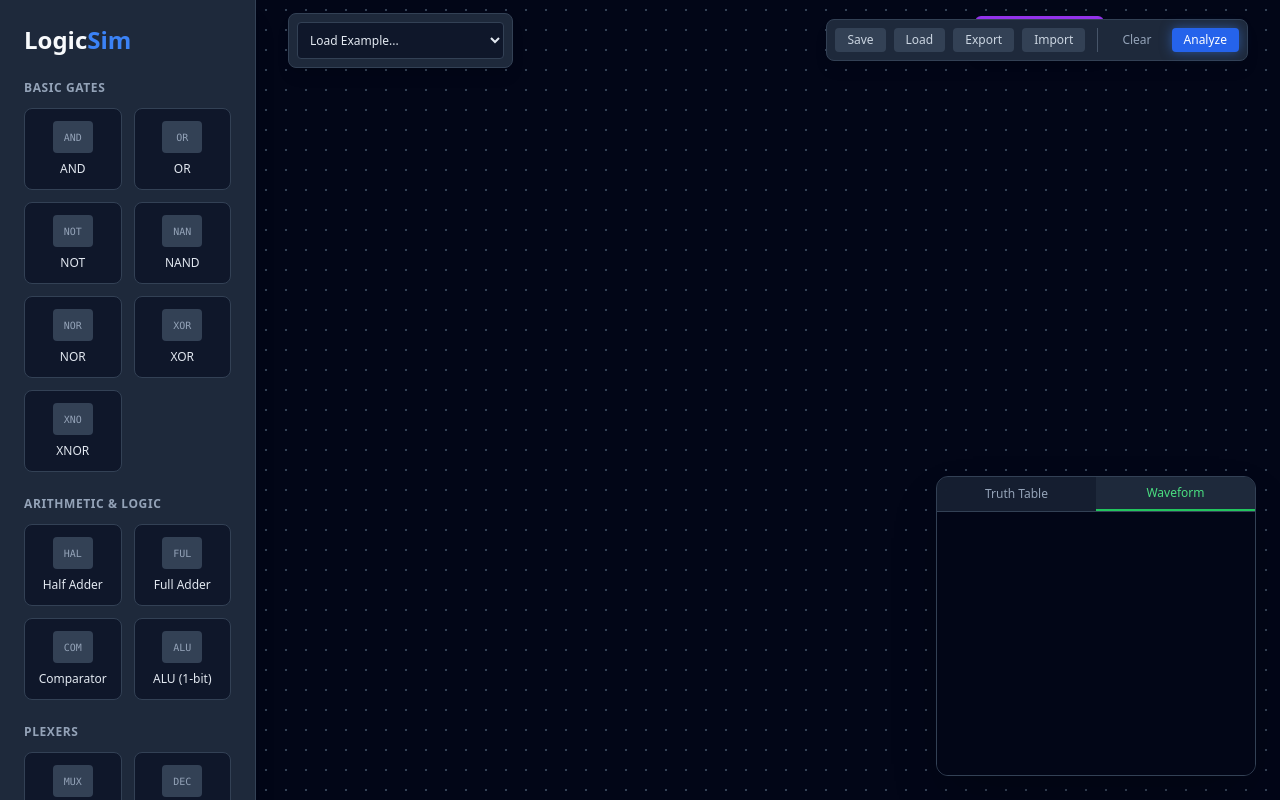
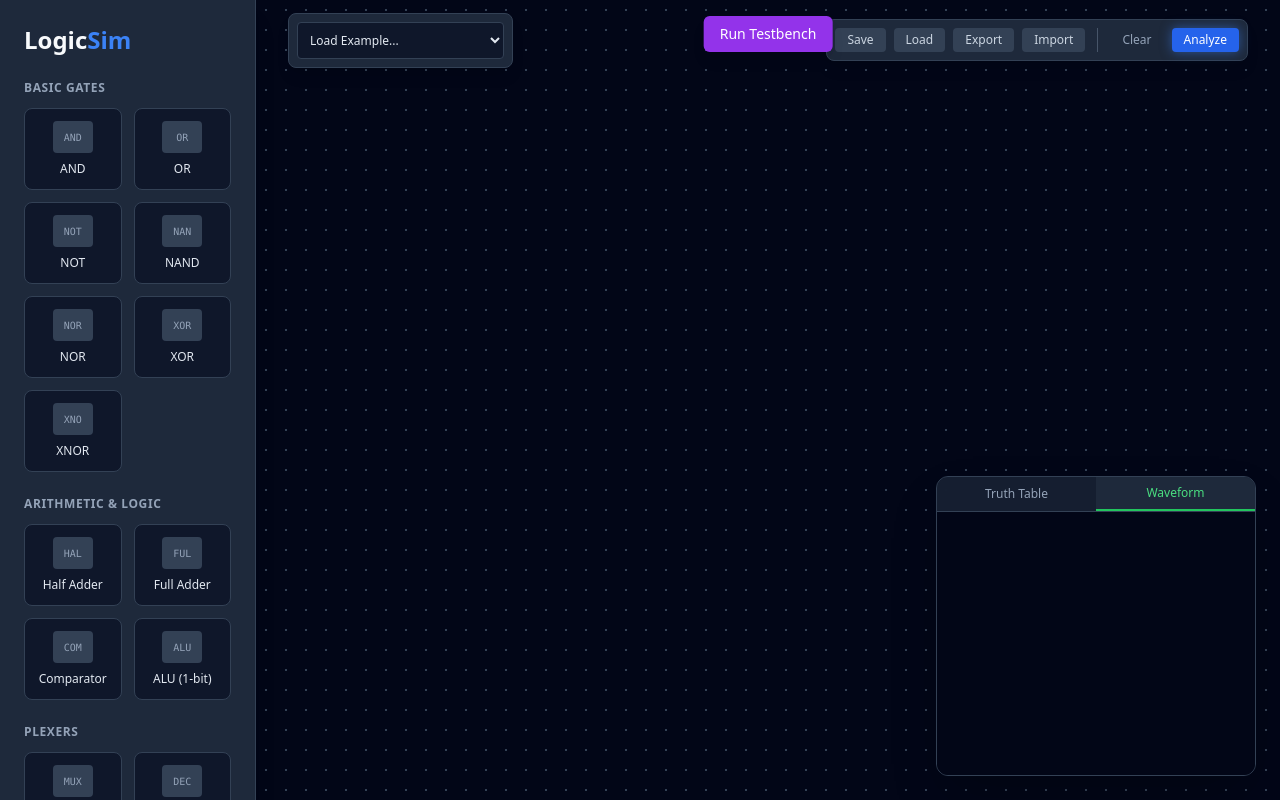
Before and after one commit to HackyCoder0951/logicSimulation, a Next.js app: page / in a window 1280 px wide. Built offline with nearby package versions, Linux system fonts and the light colour scheme.

Commit message:
feat: center toolbar extra horizontally and increase its z-index.

```diff
--- a/app/page.js
+++ b/app/page.js
@@ -93,7 +93,7 @@ export default function Home() {
 
             <main className="flex-1 flex flex-col relative">
                 {/* Toolbar Extra */}
-                <div className="absolute top-4 right-44 z-10">
+                <div className="absolute top-4 left-1/2 -translate-x-1/2 z-30">
                     <button
                         onClick={() => setIsTestbenchOpen(true)}
                         className="bg-purple-600 text-white px-4 py-2 rounded-md shadow-lg font-medium hover:bg-purple-500 transition-all text-sm"
```
